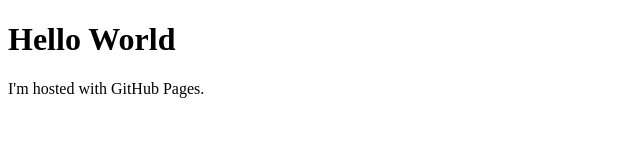
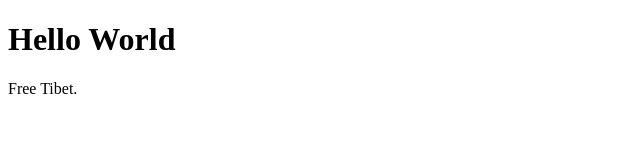
Before and after one commit to chozillla/https-chozilla-.github.io, a plain HTML site: page index.html in a window 1280 px wide. Shown: the whole page, without its empty margins (0-640 px from the left). Drawn offline with Linux system fonts and the light colour scheme.

Commit message:
Update index.html

```diff
--- a/index.html
+++ b/index.html
@@ -2,6 +2,6 @@
 <html>
 <body>
 <h1>Hello World</h1>
-<p>I'm hosted with GitHub Pages.</p>
+<p>Free Tibet.</p>
 </body>
 </html>
```
